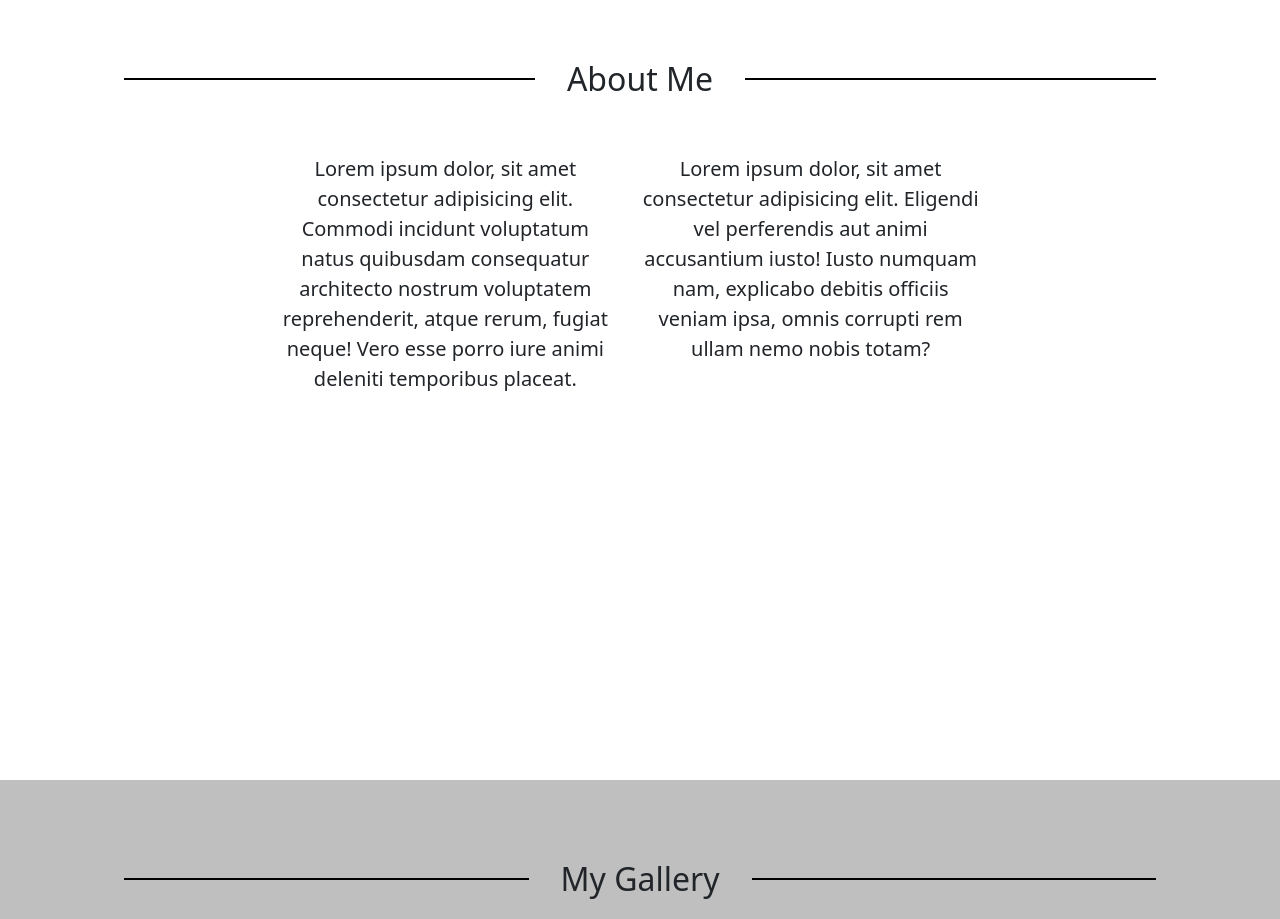
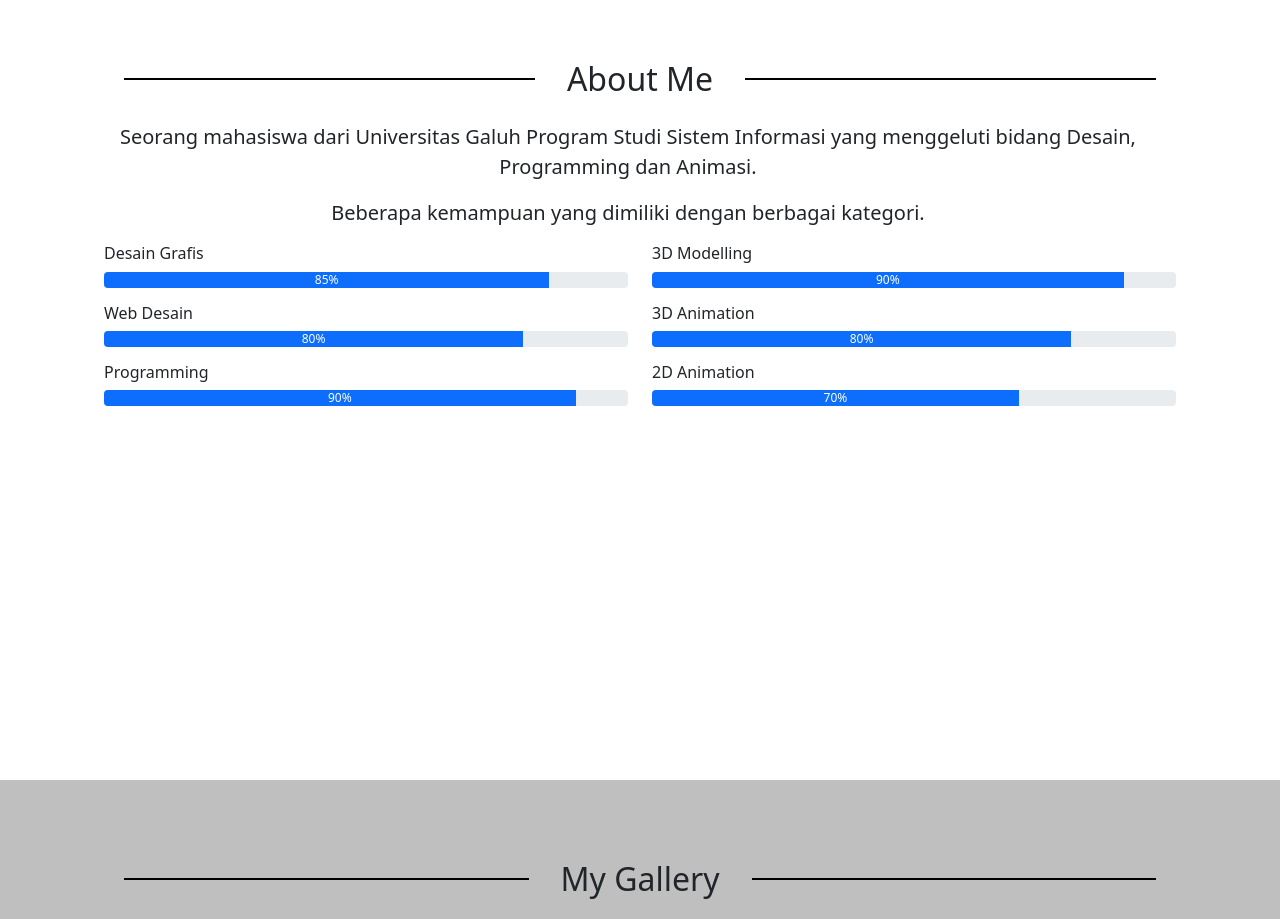
Before and after one commit to bayu-s-aziz/WebPorto, a plain HTML site: page index.html in a window 1280 px wide. Shown: the part 820-1739 px from the top of the page. Drawn offline with nearby package versions, Linux system fonts and the light colour scheme.

Commit message:
Skill Progress

```diff
--- a/index.html
+++ b/index.html
@@ -4,6 +4,8 @@
     <!-- Required meta tags -->
     <meta charset="utf-8" />
     <meta name="viewport" content="width=device-width, initial-scale=1" />
+    <meta content="Seorang mahasiswa dari Universitas Galuh Program Studi Sistem Informasi yang menggeluti bidang Desain, Programming dan Animasi." name="description" />
+    <meta content="bayu, septiana, aziz, desain, programming, animasi" name="keywords" />
 
     <!-- Bootstrap CSS -->
     <link href="https://cdn.jsdelivr.net/npm/bootstrap@5.0.2/dist/css/bootstrap.min.css" rel="stylesheet" integrity="sha384-EVSTQN3/azprG1Anm3QDgpJLIm9Nao0Yz1ztcQTwFspd3yD65VohhpuuCOmLASjC" crossorigin="anonymous" />
@@ -54,15 +56,41 @@
       <div class="container">
         <div class="row text-center">
           <h2 class="divider line one-line" content>About Me</h2>
-          <div class="row justify-content-center fs-5 text-center mt-5">
-            <div class="col-md-4">
-              <p>
-                Lorem ipsum dolor, sit amet consectetur adipisicing elit. Commodi incidunt voluptatum natus quibusdam consequatur architecto nostrum voluptatem reprehenderit, atque rerum, fugiat neque! Vero esse porro iure animi deleniti
-                temporibus placeat.
-              </p>
+          <div class="row justify-content-center fs-5 text-center mt-3">
+            <p>Seorang mahasiswa dari Universitas Galuh Program Studi Sistem Informasi yang menggeluti bidang Desain, Programming dan Animasi.</p>
+            <p>Beberapa kemampuan yang dimiliki dengan berbagai kategori.</p>
+          </div>
+        </div>
+        <!-- Skills Progress Bars -->
+        <div class="container mt-0">
+          <div class="row justify-content-center">
+            <div class="col-md-6">
+              <h6>Desain Grafis</h6>
+              <div class="progress mb-3">
+                <div class="progress-bar" role="progressbar" style="width: 85%" aria-valuenow="85" aria-valuemin="0" aria-valuemax="100">85%</div>
+              </div>
+              <h6>Web Desain</h6>
+              <div class="progress mb-3">
+                <div class="progress-bar" role="progressbar" style="width: 80%" aria-valuenow="80" aria-valuemin="0" aria-valuemax="100">80%</div>
+              </div>
+              <h6>Programming</h6>
+              <div class="progress mb-3">
+                <div class="progress-bar" role="progressbar" style="width: 90%" aria-valuenow="90" aria-valuemin="0" aria-valuemax="100">90%</div>
+              </div>
             </div>
-            <div class="col-4">
-              <p>Lorem ipsum dolor, sit amet consectetur adipisicing elit. Eligendi vel perferendis aut animi accusantium iusto! Iusto numquam nam, explicabo debitis officiis veniam ipsa, omnis corrupti rem ullam nemo nobis totam?</p>
+            <div class="col-md-6">
+              <h6>3D Modelling</h6>
+              <div class="progress mb-3">
+                <div class="progress-bar" role="progressbar" style="width: 90%" aria-valuenow="90" aria-valuemin="0" aria-valuemax="100">90%</div>
+              </div>
+              <h6>3D Animation</h6>
+              <div class="progress mb-3">
+                <div class="progress-bar" role="progressbar" style="width: 80%" aria-valuenow="80" aria-valuemin="0" aria-valuemax="100">80%</div>
+              </div>
+              <h6>2D Animation</h6>
+              <div class="progress mb-3">
+                <div class="progress-bar" role="progressbar" style="width: 70%" aria-valuenow="70" aria-valuemin="0" aria-valuemax="100">70%</div>
+              </div>
             </div>
           </div>
         </div>
--- a/style.css
+++ b/style.css
@@ -68,10 +68,12 @@
   padding: 5rem;
   height: 100vh;
 }
+
 #contact {
   padding: 3rem;
   height: 90vh;
 }
+
 footer {
   height: 30px;
   background-color: #5f5f5f;
```
